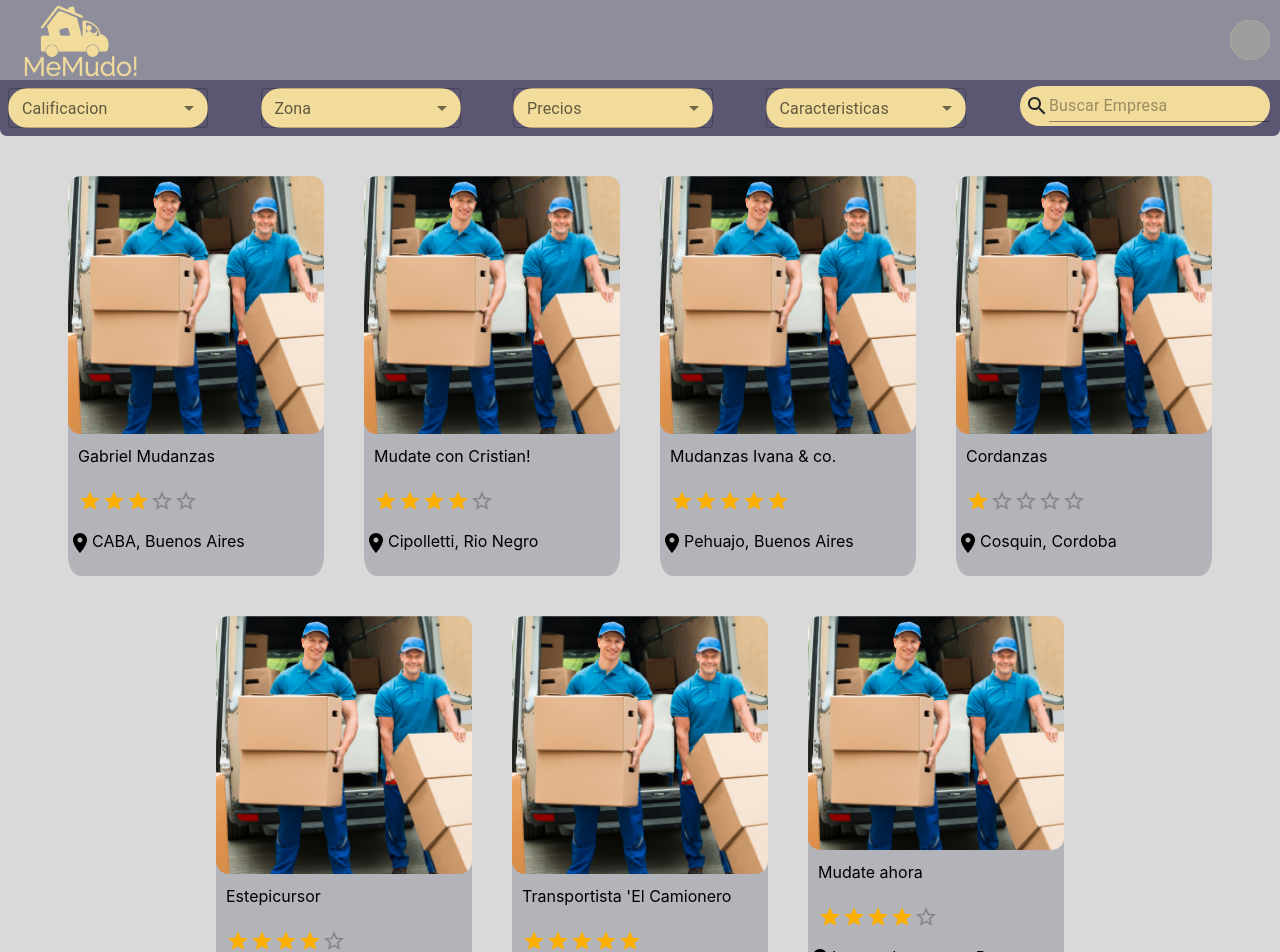
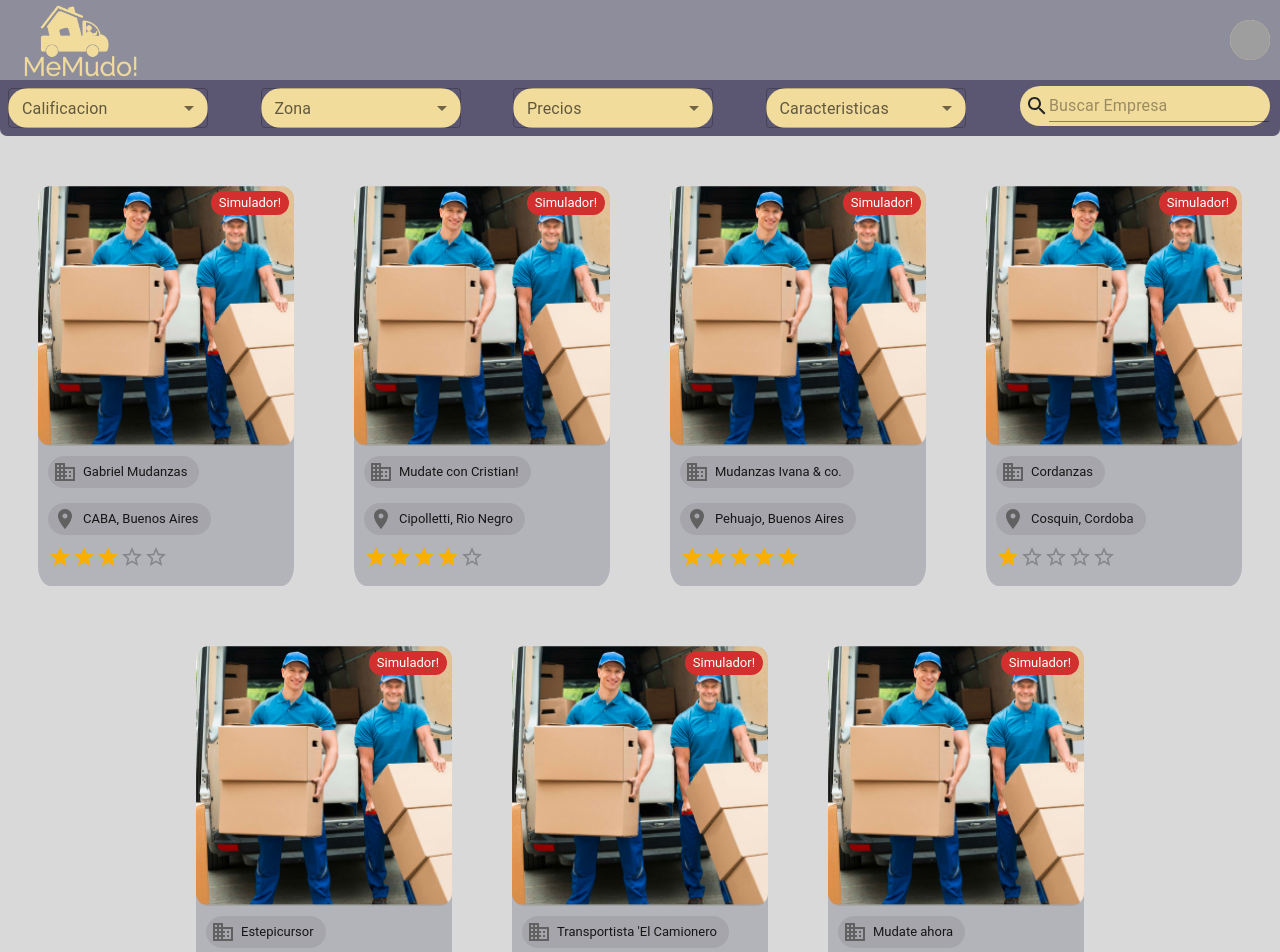
Before and after one commit to IgnacioSorgentini/Web-Mudanzas-FrontEnd, a React (Create React App) app: page /HomeCliente in a window 1280 px wide. Shown: the top 952 px of the page. Built offline with nearby package versions, Linux system fonts and the light colour scheme; grey boxes are pictures that could not be loaded; a web font is replaced by a local one.

Commit message:
Mejorando componente Empresa

```diff
--- a/src/components/Empresa/Empresa.css
+++ b/src/components/Empresa/Empresa.css
@@ -16,6 +16,8 @@
     background-image: url('./ImagenEmpresa.PNG');
     background-repeat: no-repeat;
     background-size: cover;
+    display: flex;
+    justify-content: end;
 }
 
 .contenedor-nombre{
@@ -36,6 +38,7 @@
     margin-top: 5px;
     color: black;
     text-decoration: none;
+    padding-left: 10px;
 }
 
 .contenedor-empresa div{
--- a/src/components/Empresa/Empresa.jsx
+++ b/src/components/Empresa/Empresa.jsx
@@ -2,21 +2,23 @@
 import './Empresa.css';
 import Rating from '@mui/material/Rating';
 import LocationOnIcon from '@mui/icons-material/LocationOn';
+import { Chip } from "@mui/material";
+import BusinessIcon from '@mui/icons-material/Business';
 
 function Empresa({nombre, puntuacion, ubicacion, precioXKm}){
     return(
         <div className="contenedor-empresa">
             <div className="contenedor-imagen">
-
+                <Chip label="Simulador!" color="error" size="small" style={{margin:"5px"}} />
             </div>
             <div className="contenedor-nombre">
-                <p>{nombre}</p>
+            <Chip icon={<BusinessIcon/>} label={`${nombre}`}/>
+            </div>
+            <div className="contenedor-ubicacion">
+                <Chip icon={<LocationOnIcon/>} label={`${ubicacion}`}/>
             </div>
             <div className="contenedor-puntuacion">
                 <Rating name="read-only" value={puntuacion}  readOnly/>
-            </div>
-            <div className="contenedor-ubicacion">
-                <p><LocationOnIcon></LocationOnIcon>{ubicacion}</p>
             </div>
         </div>
     )
--- a/src/pages/HomeCliente/HomeCliente.jsx
+++ b/src/pages/HomeCliente/HomeCliente.jsx
@@ -94,13 +94,13 @@
 
           </div>
             <div className="contenedor-empresas" style={{display:"flex", flexDirection:"row", flexWrap: "wrap", justifyContent: "center", marginTop:"20px"}}>
-              <Link to="/Empresa" style={{textDecoration:'none'}} state={{nombre:"Gabriel Mudanzas",ubicacion:"CABA, Buenos Aires",puntuacion:3,telefono:"4245-6598",direccion:"Independencia 701",mail:"gabriel@mudanzas.com",descripcion:"somos una empresa de familia que se preocupa por la satisfaccion del cliente",precioXKm:100}}><Empresa nombre="Gabriel Mudanzas" puntuacion={3} ubicacion="CABA, Buenos Aires" precioXKm={100} /></Link>
-              <Link to="/Empresa" style={{textDecoration:'none'}} state={{nombre:"Mudate con Cristian!",ubicacion:"Cipolletti, Rio Negro",puntuacion:4,telefono:"0254-6529",direccion:"Av San Luis 542",mail:"cristianmudanzas@gmail.com",descripcion:"La empresa Nro 1 de mudanzas de Rio Negro",precioXKm:421}}><Empresa nombre="Mudate con Cristian!" puntuacion={4} ubicacion="Cipolletti, Rio Negro" precioXKm={421} /></Link>
-              <Link to="/Empresa" style={{textDecoration:'none'}} state={{nombre:"Mudanzas Ivana & co.",ubicacion:"Pehuajo, Buenos Aires",puntuacion:5,telefono:"2365-1547",direccion:"Rawson 2343",mail:"mudanzasivana@gmail.com",descripcion:"La empresa lider en mudanzas de Pehuajo",precioXKm:236}} ><Empresa nombre="Mudanzas Ivana & co." puntuacion={5} ubicacion="Pehuajo, Buenos Aires" precioXKm={236} /></Link>
-              <Link to="/Empresa" style={{textDecoration:'none'}} state={{nombre:"Cordanzas",ubicacion:"Cosquin, Cordoba",puntuacion:1,telefono:"5452-6235",direccion:"Araoz Alfaro 1421",mail:"cordanzas@outlook.com",descripcion:"Fuimos la empresa en ayudar con la mudanza y logistica de las bandas en el Cosquin Rock",precioXKm:200}} ><Empresa nombre="Cordanzas" puntuacion={1} ubicacion="Cosquin, Cordoba" precioXKm={200} /></Link>
-              <Link to="/Empresa" style={{textDecoration:'none'}} state={{nombre:"Estepicursor",ubicacion:"Santa Rosa, La Pampa",puntuacion:4,telefono:"8458-6952",direccion:"Av Uruguay 983",mail:"estepicursor@outlook.com",descripcion:"Empresa de familia lider en la Pampa", precioXKm:54}} ><Empresa nombre="Estepicursor" puntuacion={4} ubicacion="Santa Rosa, La Pampa" precioXKm={54} /></Link>
-              <Link to="/Empresa" style={{textDecoration:'none'}} state={{nombre:"Transportista 'El Camionero",ubicacion:"Olavarria, Buenos Aires",puntuacion:5,telefono:"4587-6138",direccion:"Rivadavia 6658",mail:"elcamionero@hotmail.com",descripcion:"Empresa con camiones de primera calidad",precioXKm:504}}><Empresa nombre="Transportista 'El Camionero" puntuacion={5} ubicacion="Olavarria, Buenos Aires" precioXKm={504} /></Link>
-              <Link to="/Empresa" style={{textDecoration:'none'}} state={{nombre:"Mudate ahora",ubicacion:"Lomas de zamora, Buenos Aires",puntuacion:4,telefono:"4512-6514",direccion:"Loria 9432",mail:"mudateya@gmail.com",descripcion:"Empresa que se destaca por su velocidad de mudanzas",precioXKm:132}}><Empresa nombre="Mudate ahora" puntuacion={4} ubicacion="Lomas de zamora, Buenos Aires" precioXKm={132} /></Link>
+              <Link to="/Empresa" style={{textDecoration:'none', margin:"10px"}} state={{nombre:"Gabriel Mudanzas",ubicacion:"CABA, Buenos Aires",puntuacion:3,telefono:"4245-6598",direccion:"Independencia 701",mail:"gabriel@mudanzas.com",descripcion:"somos una empresa de familia que se preocupa por la satisfaccion del cliente",precioXKm:100}}><Empresa nombre="Gabriel Mudanzas" puntuacion={3} ubicacion="CABA, Buenos Aires" precioXKm={100} /></Link>
+              <Link to="/Empresa" style={{textDecoration:'none', margin:"10px"}} state={{nombre:"Mudate con Cristian!",ubicacion:"Cipolletti, Rio Negro",puntuacion:4,telefono:"0254-6529",direccion:"Av San Luis 542",mail:"cristianmudanzas@gmail.com",descripcion:"La empresa Nro 1 de mudanzas de Rio Negro",precioXKm:421}}><Empresa nombre="Mudate con Cristian!" puntuacion={4} ubicacion="Cipolletti, Rio Negro" precioXKm={421} /></Link>
+              <Link to="/Empresa" style={{textDecoration:'none', margin:"10px"}} state={{nombre:"Mudanzas Ivana & co.",ubicacion:"Pehuajo, Buenos Aires",puntuacion:5,telefono:"2365-1547",direccion:"Rawson 2343",mail:"mudanzasivana@gmail.com",descripcion:"La empresa lider en mudanzas de Pehuajo",precioXKm:236}} ><Empresa nombre="Mudanzas Ivana & co." puntuacion={5} ubicacion="Pehuajo, Buenos Aires" precioXKm={236} /></Link>
+              <Link to="/Empresa" style={{textDecoration:'none', margin:"10px"}} state={{nombre:"Cordanzas",ubicacion:"Cosquin, Cordoba",puntuacion:1,telefono:"5452-6235",direccion:"Araoz Alfaro 1421",mail:"cordanzas@outlook.com",descripcion:"Fuimos la empresa en ayudar con la mudanza y logistica de las bandas en el Cosquin Rock",precioXKm:200}} ><Empresa nombre="Cordanzas" puntuacion={1} ubicacion="Cosquin, Cordoba" precioXKm={200} /></Link>
+              <Link to="/Empresa" style={{textDecoration:'none', margin:"10px"}} state={{nombre:"Estepicursor",ubicacion:"Santa Rosa, La Pampa",puntuacion:4,telefono:"8458-6952",direccion:"Av Uruguay 983",mail:"estepicursor@outlook.com",descripcion:"Empresa de familia lider en la Pampa", precioXKm:54}} ><Empresa nombre="Estepicursor" puntuacion={4} ubicacion="Santa Rosa, La Pampa" precioXKm={54} /></Link>
+              <Link to="/Empresa" style={{textDecoration:'none', margin:"10px"}} state={{nombre:"Transportista 'El Camionero",ubicacion:"Olavarria, Buenos Aires",puntuacion:5,telefono:"4587-6138",direccion:"Rivadavia 6658",mail:"elcamionero@hotmail.com",descripcion:"Empresa con camiones de primera calidad",precioXKm:504}}><Empresa nombre="Transportista 'El Camionero" puntuacion={5} ubicacion="Olavarria, Buenos Aires" precioXKm={504} /></Link>
+              <Link to="/Empresa" style={{textDecoration:'none', margin:"10px"}} state={{nombre:"Mudate ahora",ubicacion:"Lomas de zamora, Buenos Aires",puntuacion:4,telefono:"4512-6514",direccion:"Loria 9432",mail:"mudateya@gmail.com",descripcion:"Empresa que se destaca por su velocidad de mudanzas",precioXKm:132}}><Empresa nombre="Mudate ahora" puntuacion={4} ubicacion="Lomas de zamora, Buenos Aires" precioXKm={132} /></Link>
             </div>
         </div>
     );
```
